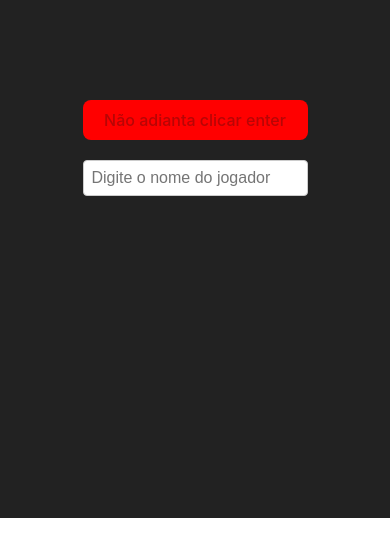
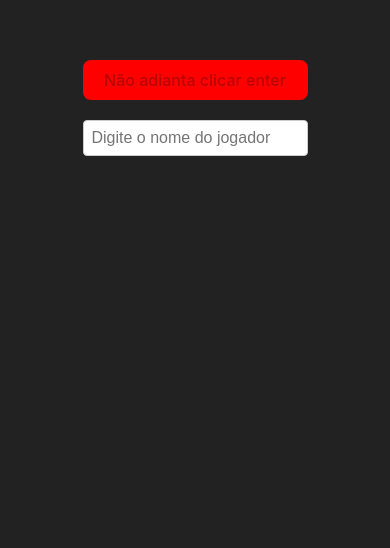
Before and after one commit to jcmoreiraa/Atividades---INFOJR, a React (Vite) app in the folder 4-JogoDaForca/jogo_da_forca/: page / in a window 390 px wide. Shown: the part 346-894 px from the top of the page. Before the commit the page ends 864 px from the top, so only its background shows below. Built offline with nearby package versions, Linux system fonts and the light colour scheme.

Commit message:
ajustando posiçoes

```diff
--- a/4-JogoDaForca/jogo_da_forca/src/App.css
+++ b/4-JogoDaForca/jogo_da_forca/src/App.css
@@ -9,7 +9,7 @@ body {
   text-align: center;
   align-items: center;
   flex-direction: column;
-  padding-bottom: 100px;
+  padding-top: 50px;
   background-color:#222;
   height: 100vh;
 }
@@ -27,9 +27,7 @@ body {
 
 @media(max-width:700px){
   body{
-    padding-bottom: 0px;
-    padding-top: 20px;
-    justify-content: center;
+
 
   }
 
--- a/4-JogoDaForca/jogo_da_forca/src/App.tsx
+++ b/4-JogoDaForca/jogo_da_forca/src/App.tsx
@@ -26,12 +26,11 @@ const Wrapper = styled.div`
     flex-direction: column;
     gap: 1rem;
     align-items: center;
-    padding-top:70px;
     @media (max-width: 600px) {
-        padding-top:100px;
+        padding-top:50px;
     }
     @media (max-width: 500px) {
-        padding-top:120px;
+        padding-top:80px;
     }
 
 `;
@@ -178,7 +177,7 @@ function App() {
   return (
         <Wrapper>
             {!isShow && (
-            <div style={{gap:'20px', display:'flex', flexDirection:'column' }}>
+            <div style={{gap:'20px', display:'flex', flexDirection:'column', paddingBottom:'100px' }}>
               <Button style={buttonStyle}  disabled={(name.trim() === '')} onClick={() => setIsShow(true)}>
                 {name.trim() === ''? 'Não adianta clicar enter' : 'Clique enter'}
 
--- a/4-JogoDaForca/jogo_da_forca/src/components/score.tsx
+++ b/4-JogoDaForca/jogo_da_forca/src/components/score.tsx
@@ -6,9 +6,8 @@ import styled, { keyframes } from 'styled-components';
 const Wrapper = styled.div`
 justify-content: center;
 flex-direction: column;
-padding-top:70px;
+padding-top:100px;
 @media(max-width:600px){
-    padding-top:35px;
 }
 
 `
--- a/4-JogoDaForca/jogo_da_forca/src/index.css
+++ b/4-JogoDaForca/jogo_da_forca/src/index.css
@@ -4,8 +4,6 @@
   font-weight: 400;
 
   color-scheme: light dark;
-  color: rgba(255, 255, 255, 0.87);
-  background-color: #242424;
 
   font-synthesis: none;
   text-rendering: optimizeLegibility;
```
